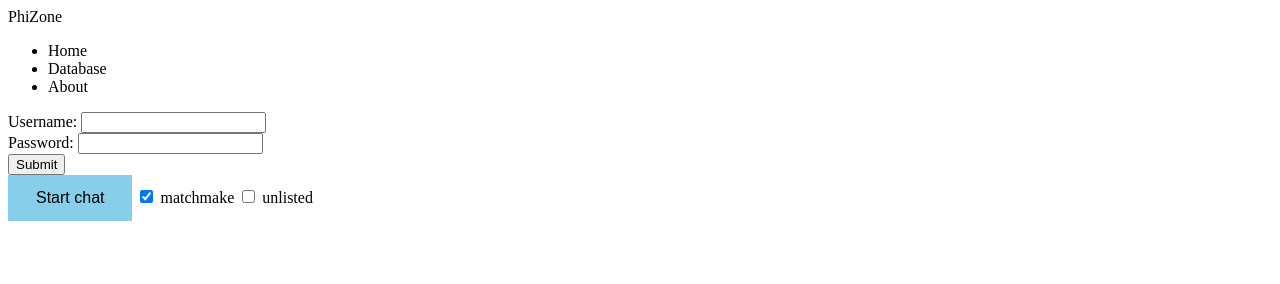
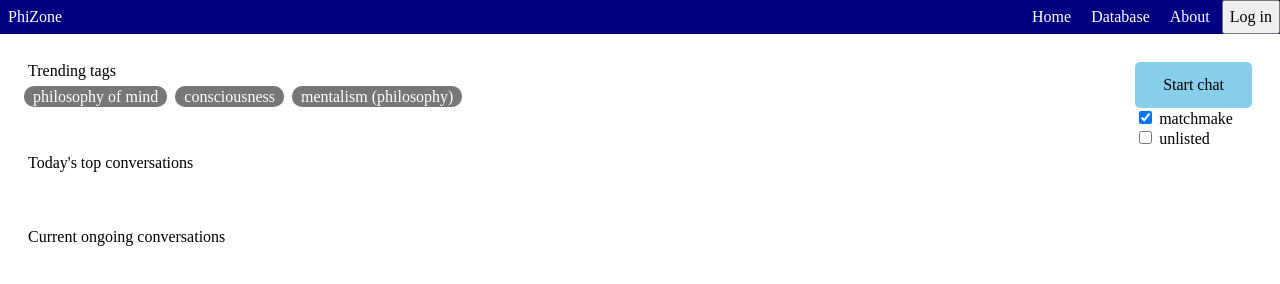
Before and after one commit to o08oo/phizone, a plain HTML site: page public/index.html in a window 1280 px wide. Drawn offline with Linux system fonts and the light colour scheme.

Commit message:
Add files via upload

```diff
--- a/public/index.html
+++ b/public/index.html
@@ -4,14 +4,89 @@
 <head>
   <meta charset="utf-8">
 
-  <title>The HTML5 Herald</title>
+  <title>Phizone</title>
   <meta name="description" content="The HTML5 Herald">
   <meta name="author" content="SitePoint">
 
   <link rel="stylesheet" href="phizone.css">
 
 <style>
+body,html,#content {
+width:100%;
+height:100%;
+margin:0;
+padding:0;
+}
+#header {
+width:100%;
+background-color: navy;
+color: white;
+}
+ul {
+  list-style-type: none;
+  margin: 0;
+  padding: 0;
+  overflow: hidden;
+  //background-color: #333;
+  text-align:right;
+}
 
+li {
+  display:inline;
+
+}
+
+li a {
+  display: inline-block;
+  color: white;
+  text-align: center;
+  padding: 8px;
+  text-decoration: none;
+}
+#navbar {
+
+}
+
+li a:hover:not(.active) {
+  background-color: #111;
+}
+
+.active {
+  background-color: #4CAF50;
+}
+#header #logo {
+
+  float: left; padding:8px;
+}
+#loginform {
+display:none;
+padding:20px;
+}
+#chatbtndiv {
+float:right;
+padding:28px;
+}
+#loginbutton {
+padding:6px;
+font:inherit;
+}
+#trendingtags {
+padding:20px;
+}
+.headingtext {
+margin:8px;
+}
+.tag {
+text-decoration: none;
+background:#777;
+color: #fff;
+padding:2px 9px;
+margin:4px;
+border-radius:10px;
+}
+#topconvos {
+padding:20px;
+}
 </style>
 
 </head>
@@ -21,17 +96,19 @@
 <div id="content">
 
 	<div id="header">
-PhiZone
-
+		<div id="logo">PhiZone</div>
+		<div id="navbar">
 		 <ul>
-  <li><a >Home</a></li>
-  <li><a >Database</a></li>
-  <li><a >About</a></li>
+		  <li><a href="#home">Home</a></li>
+		  <li><a href="#db">Database</a></li>
+		  <li><a href="#abt">About</a></li>
+		  <li><button onclick="toggle_visibility('loginform')" id="loginbutton">Log in</button></li>
 		</ul>
 		</div>
+	</div>
 
-
-<form action="/" method="post">
+	<div id="contentbody">
+		<form action="/" method="post" id="loginform">
 			  <div>
 				<label>Username:</label>
 				<input type="text" name="username" />
@@ -46,13 +123,29 @@ PhiZone
 			  </div>
 			</form>
 
-
-<button class="btn" onclick='loadcontent("chat.html")'>Start chat</button>
+		<div id="chatbtndiv">
+			<button class="btn" onclick='loadcontent("chat.html")'>Start chat</button><br>
 			<input type="checkbox" id="m" checked="true">
-<label for="m"> matchmake</label>
+			<label for="m"> matchmake</label><br>
 			<input type="checkbox" id="inv">
 			<label for="inv"> unlisted</label>
+		</div>
+		<div id="trendingtags">
+		<p id="trendingtagstext" class="headingtext">Trending tags</p>
+		<a class="tag" href="">philosophy of mind</a><a class="tag" href="">consciousness</a><a class="tag" href="">mentalism (philosophy)</a>
+		</div>
 
+		<div id="topconvos">
+		<p class="headingtext">Today's top conversations</p>
+
+		</div>
+
+		<div id="topconvos">
+		<p class="headingtext">Current ongoing conversations</p>
+
+		</div>
+
+	</div>
 </div>
 
 
@@ -61,7 +154,13 @@ PhiZone
 
 <script>
 
-
+function toggle_visibility(id) {
+       var e = document.getElementById(id);
+       if(e.style.display == 'block')
+          e.style.display = 'none';
+       else
+          e.style.display = 'block';
+    }
 
 </script>
 </body>
--- a/public/phizone.css
+++ b/public/phizone.css
@@ -5,6 +5,8 @@
   font-size: 16px;
   cursor: pointer;
   display: inline-block;
+  font: inherit;
+  border-radius:5px;
 }
 /* On mouse-over */
 .btn:hover {background: lightblue;}
```
Lines whose indentation alone changed are shown as unchanged.
